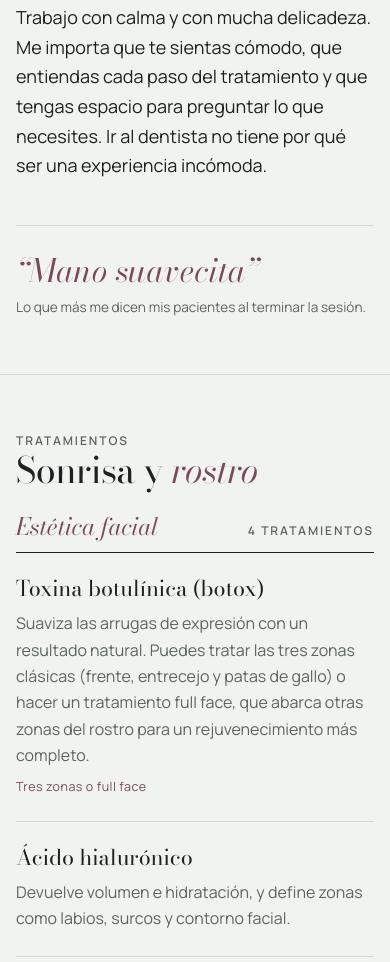
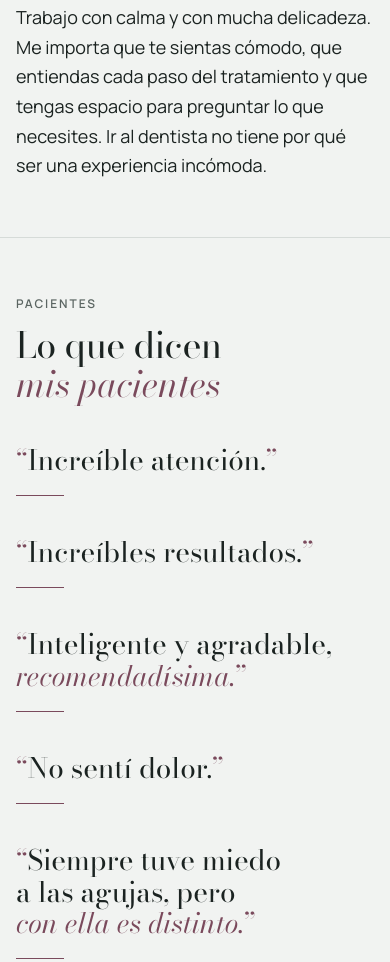
Before and after one commit to feliperod11/dra-rebeca-vera, a plain HTML site: page index.html in a window 390 px wide. Shown: the part 2640-3602 px from the top of the page. Drawn offline with nearby package versions, Linux system fonts and the light colour scheme.

Commit message:
Add files via upload

```diff
--- a/index.html
+++ b/index.html
@@ -210,6 +210,30 @@ footer .wrap { padding-block: 1.5rem 2rem; display: flex; flex-wrap: wrap; gap:
 .reveal.d2 { animation-delay: .12s; }
 @keyframes rise { from { transform: translateY(10px); } to { transform: none; } }
 
+/* Testimonios */
+.voices-head { display: flex; flex-direction: column; gap: 0.75rem; margin-bottom: clamp(2.5rem, 6vw, 4.5rem); }
+.voices-head h2 { font-size: var(--step-3); }
+.voices-list { list-style: none; margin: 0; padding: 0; display: flex; flex-direction: column; gap: clamp(2.5rem, 7vw, 5rem); }
+.voice { max-width: 34ch; --from-x: -28px; }
+.voice:nth-child(even) { align-self: flex-end; text-align: right; --from-x: 28px; }
+.voice blockquote {
+  margin: 0; font-family: var(--font-display); font-weight: 400;
+  font-size: clamp(1.75rem, 4.6vw, 3.25rem); line-height: 1.12; text-wrap: balance;
+}
+.voice blockquote::before { content: "“"; color: var(--accent); }
+.voice blockquote::after { content: "”"; color: var(--accent); }
+.voice blockquote em { font-style: italic; color: var(--accent); }
+.voice::after {
+  content: ""; display: block; width: 48px; height: 1px; background: var(--accent); margin-top: 1.25rem;
+}
+.voice:nth-child(even)::after { margin-left: auto; }
+.voice { transition: opacity 1.1s ease, transform 1.1s cubic-bezier(.2, .7, .1, 1); }
+.voice.is-waiting { opacity: 0; transform: translate(var(--from-x), 36px); }
+@media (max-width: 640px) {
+  .voice, .voice:nth-child(even) { align-self: stretch; text-align: left; }
+  .voice:nth-child(even)::after { margin-left: 0; }
+}
+
 /* Apertura */
 .intro-screen {
   position: fixed; inset: 0; z-index: 50;
@@ -328,11 +352,23 @@ footer .wrap { padding-block: 1.5rem 2rem; display: flex; flex-wrap: wrap; gap:
       <div class="about-body">
         <p>Soy cirujana dentista titulada de la Universidad Mayor y tengo un Diplomado en Estética de la Universidad de Chile. Llevo dos años atendiendo pacientes en odontología general y en estética facial, en Clínica Blossom, Temuco.</p>
         <p>Trabajo con calma y con mucha delicadeza. Me importa que te sientas cómodo, que entiendas cada paso del tratamiento y que tengas espacio para preguntar lo que necesites. Ir al dentista no tiene por qué ser una experiencia incómoda.</p>
-        <figure class="pull">
-          <blockquote>“Mano suavecita”</blockquote>
-          <figcaption>Lo que más me dicen mis pacientes al terminar la sesión.</figcaption>
-        </figure>
       </div>
+    </div>
+  </section>
+
+  <section class="block voices" id="pacientes" aria-labelledby="pacientes-titulo">
+    <div class="wrap">
+      <div class="voices-head">
+        <p class="eyebrow">Pacientes</p>
+        <h2 id="pacientes-titulo">Lo que dicen <em>mis pacientes</em></h2>
+      </div>
+      <ul class="voices-list">
+        <li class="voice"><blockquote>Increíble atención.</blockquote></li>
+        <li class="voice"><blockquote>Increíbles resultados.</blockquote></li>
+        <li class="voice"><blockquote>Inteligente y agradable, <em>recomendadísima.</em></blockquote></li>
+        <li class="voice"><blockquote>No sentí dolor.</blockquote></li>
+        <li class="voice"><blockquote>Siempre tuve miedo a las agujas, pero <em>con ella es distinto.</em></blockquote></li>
+      </ul>
     </div>
   </section>
 
@@ -470,6 +506,27 @@ footer .wrap { padding-block: 1.5rem 2rem; display: flex; flex-wrap: wrap; gap:
       } catch (e) { fallback(); }
     });
   });
+
+  // Testimonios que aparecen al bajar
+  (function () {
+    var reduce = window.matchMedia && window.matchMedia("(prefers-reduced-motion: reduce)").matches;
+    if (reduce || !("IntersectionObserver" in window)) return;
+    var voices = document.querySelectorAll(".voice");
+    var io = new IntersectionObserver(function (entries) {
+      entries.forEach(function (entry) {
+        if (entry.isIntersecting) {
+          entry.target.classList.remove("is-waiting");
+          io.unobserve(entry.target);
+        }
+      });
+    }, { rootMargin: "0px 0px -12% 0px", threshold: 0.2 });
+    voices.forEach(function (v) {
+      if (v.getBoundingClientRect().top > window.innerHeight) {
+        v.classList.add("is-waiting");
+        io.observe(v);
+      }
+    });
+  })();
 </script>
 </body>
 </html>
```
